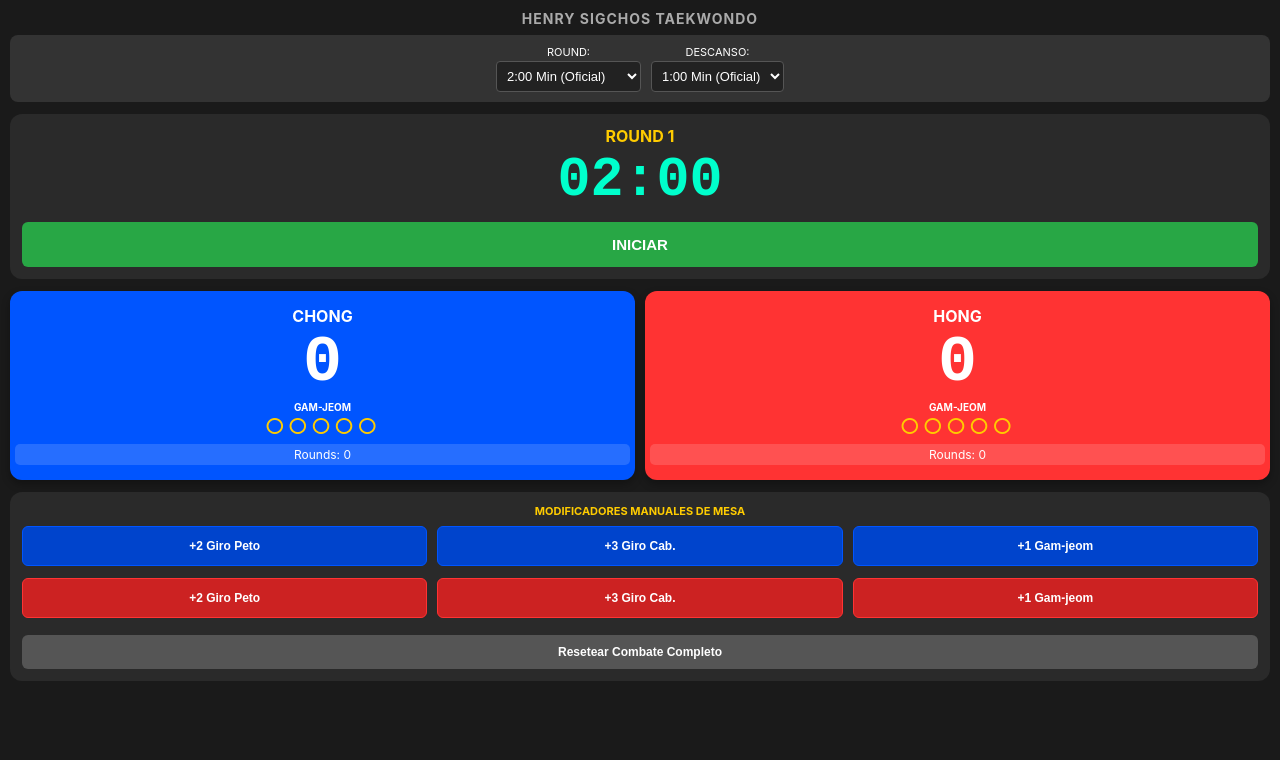
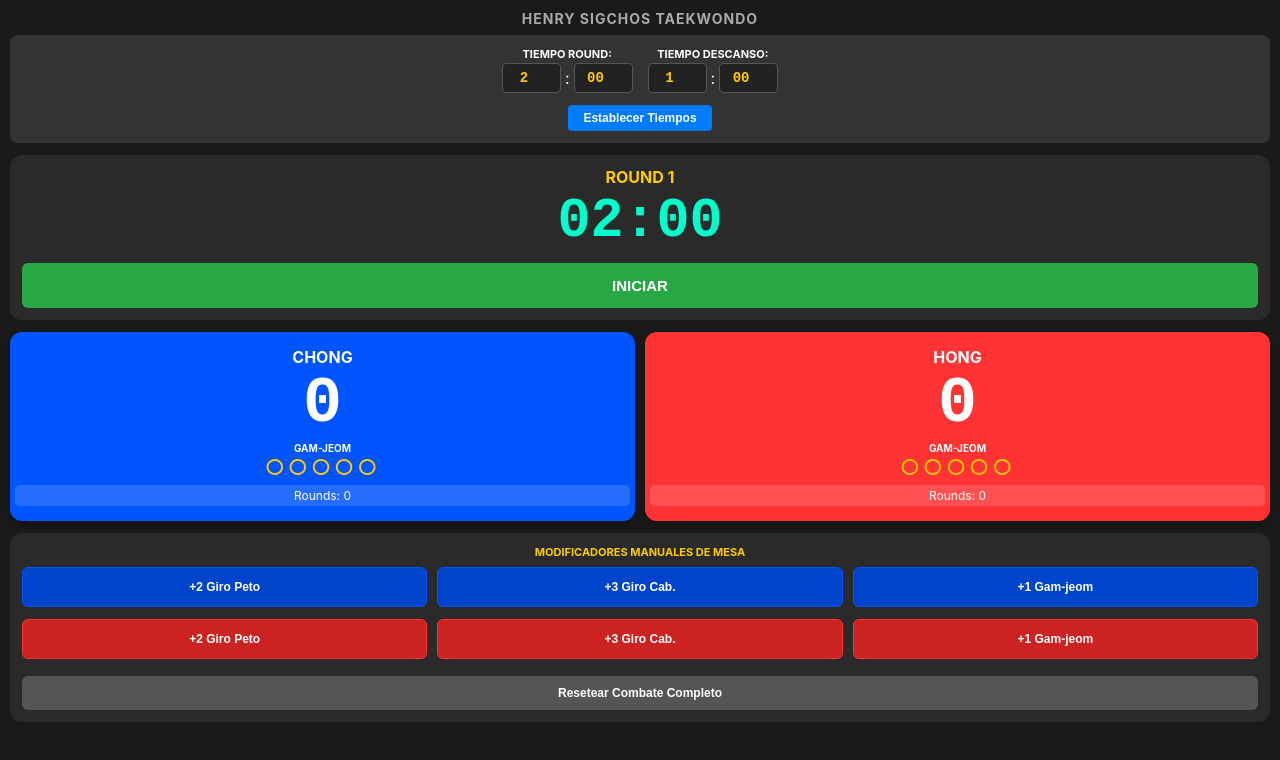
Before and after one commit to hstkd/marcador, a website: page public/index.html in a window 1280 px wide. Drawn offline with nearby package versions, Linux system fonts and the light colour scheme; no server answers.

Commit message:
Update index.html

```diff
--- a/public/index.html
+++ b/public/index.html
@@ -32,22 +32,51 @@
         }
         .panel-config {
             background: #333;
-            padding: 10px;
+            padding: 12px;
             border-radius: 8px;
             margin-bottom: 12px;
             display: flex;
-            gap: 10px;
+            flex-direction: column;
+            gap: 8px;
+            align-items: center;
+        }
+        .config-row {
+            display: flex;
+            gap: 15px;
             justify-content: center;
             align-items: center;
+            width: 100%;
         }
-        .panel-config select {
+        .config-group {
+            display: flex;
+            align-items: center;
+            gap: 4px;
+        }
+        .panel-config input {
             background: #222;
-            color: #fff;
+            color: #ffcc00;
             border: 1px solid #555;
             padding: 6px;
             border-radius: 4px;
-            font-size: 13px;
+            font-size: 14px;
+            font-weight: bold;
+            width: 45px;
+            text-align: center;
+            font-family: monospace;
         }
+        .btn-aplicar {
+            background: #007bff;
+            color: white;
+            border: none;
+            padding: 6px 15px;
+            font-size: 12px;
+            font-weight: bold;
+            border-radius: 4px;
+            cursor: pointer;
+            margin-top: 4px;
+        }
+        .btn-aplicar:active { background: #0056b3; }
+
         #tiempo {
             font-size: 55px;
             font-weight: bold;
@@ -152,23 +181,25 @@
     <div class="header">HENRY SIGCHOS TAEKWONDO</div>
 
     <div id="panel-configuracion" class="panel-config">
-        <div>
-            <label style="font-size:11px; display:block; margin-bottom:2px;">ROUND:</label>
-            <select id="cfg-round" onchange="aplicarConfiguracion()">
-                <option value="120">2:00 Min (Oficial)</option>
-                <option value="90">1:30 Min (Pre-Cad)</option>
-                <option value="60">1:00 Min (Infantil)</option>
-                <option value="10">0:10 Seg (Prueba)</option>
-            </select>
+        <div class="config-row">
+            <div>
+                <label style="font-size:11px; display:block; margin-bottom:2px; font-weight:bold;">TIEMPO ROUND:</label>
+                <div class="config-group">
+                    <input type="number" id="cfg-round-min" value="2" min="0" max="9" placeholder="Min">
+                    <span>:</span>
+                    <input type="number" id="cfg-round-seg" value="00" min="0" max="59" placeholder="Seg">
+                </div>
+            </div>
+            <div>
+                <label style="font-size:11px; display:block; margin-bottom:2px; font-weight:bold;">TIEMPO DESCANSO:</label>
+                <div class="config-group">
+                    <input type="number" id="cfg-descanso-min" value="1" min="0" max="9" placeholder="Min">
+                    <span>:</span>
+                    <input type="number" id="cfg-descanso-seg" value="00" min="0" max="59" placeholder="Seg">
+                </div>
+            </div>
         </div>
-        <div>
-            <label style="font-size:11px; display:block; margin-bottom:2px;">DESCANSO:</label>
-            <select id="cfg-descanso" onchange="aplicarConfiguracion()">
-                <option value="60">1:00 Min (Oficial)</option>
-                <option value="45">0:45 Seg</option>
-                <option value="30">0:30 Seg</option>
-            </select>
-        </div>
+        <button class="btn-aplicar" onclick="aplicarConfiguracion()">Establecer Tiempos</button>
     </div>
 
     <div class="panel-central">
@@ -286,16 +317,27 @@
         });
 
         function aplicarConfiguracion() {
-            const tRound = document.getElementById('cfg-round').value;
-            const tDescanso = document.getElementById('cfg-descanso').value;
-            socket.emit('configurarTiempos', { tiempoRound: tRound, tiempoDescanso: tDescanso });
+            const rMin = parseInt(document.getElementById('cfg-round-min').value) || 0;
+            const rSeg = parseInt(document.getElementById('cfg-round-seg').value) || 0;
+            const dMin = parseInt(document.getElementById('cfg-descanso-min').value) || 0;
+            const dSeg = parseInt(document.getElementById('cfg-descanso-seg').value) || 0;
+
+            const totalRoundSegundos = (rMin * 60) + rSeg;
+            const totalDescansoSegundos = (dMin * 60) + dSeg;
+
+            if (totalRoundSegundos <= 0) {
+                alert("El tiempo de round debe ser mayor a 0 segundos.");
+                return;
+            }
+
+            socket.emit('configurarTiempos', {
+                tiempoRound: totalRoundSegundos,
+                tiempoDescanso: totalDescansoSegundos
+            });
         }
 
         function controlTiempo() { socket.emit('toggleTiempo'); }
-
-        // AQUÍ ESTÁ LA CORRECCIÓN CLAVE: de 'quantity' a 'cantidad'
         function sumarMesa(comp, cant) { socket.emit('modificarMesa', {competidor: comp, cantidad: cant}); }
-
         function gamjeom(comp) { socket.emit('gamjeomMesa', {competidor: comp}); }
         function reiniciarTodo() { socket.emit('reiniciarTodo'); }
     </script>
```
